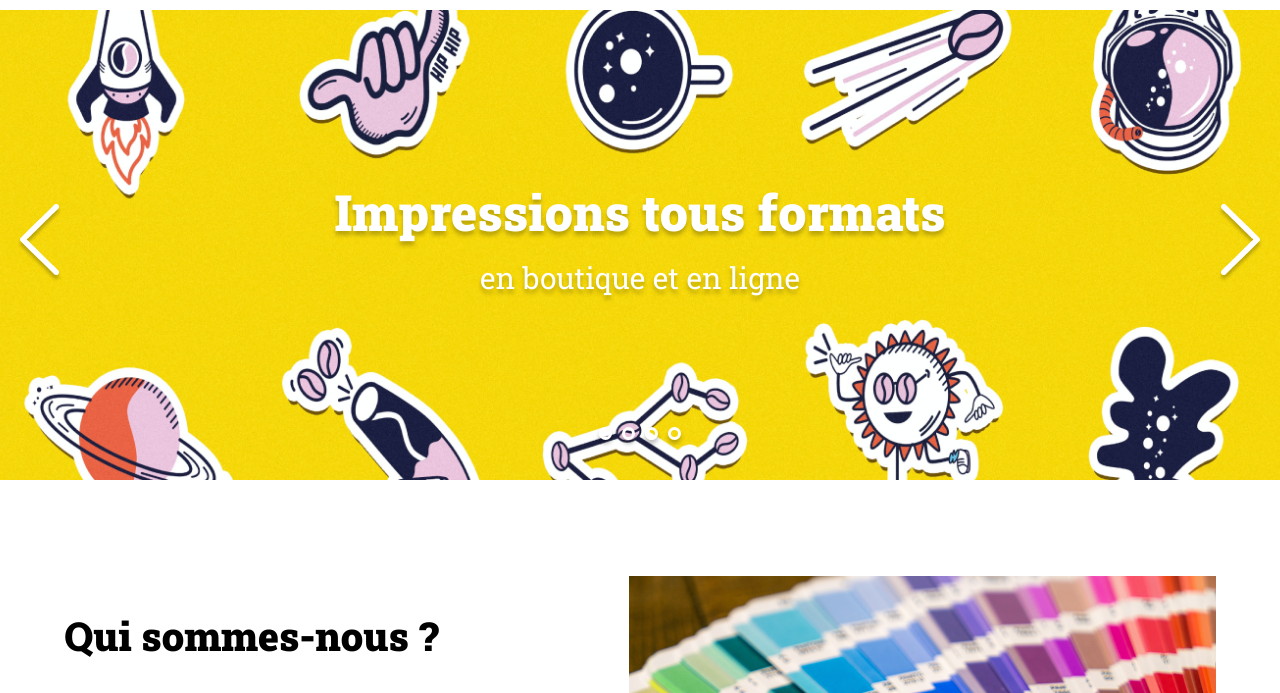
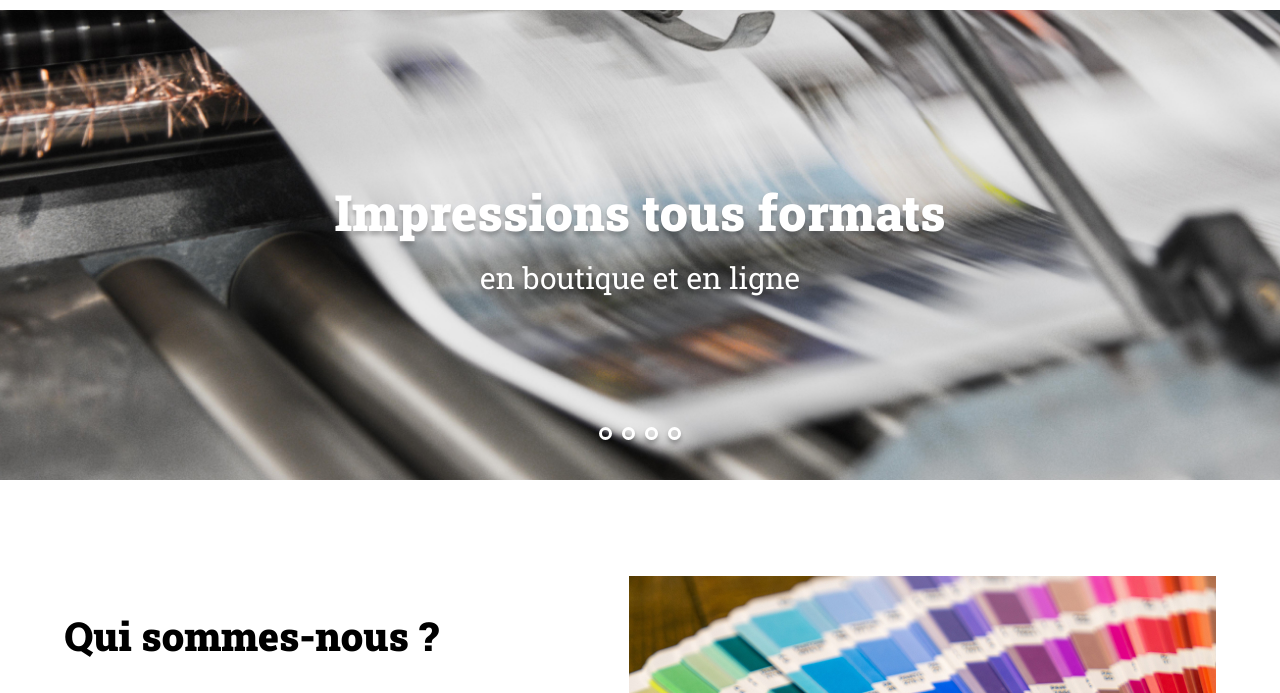
Before and after one commit to augusto-mattos/Print-it-JS-AM, a plain HTML site: page index.html in a window 1280 px wide. Shown: the part 91-784 px from the top of the page. Drawn offline with Linux system fonts and the light colour scheme.

Commit message:
createElement pour les slides/images et les dots

```diff
--- a/assets/script.js
+++ b/assets/script.js
@@ -1,23 +1,55 @@
 const slides = [
 	{
-		"image":"slide1.jpg",
-		"tagLine":"Impressions tous formats <span>en boutique et en ligne</span>"
+		"image":"/assets/images/slideshow/slide1.jpg",
+		"tagLine":"Impressions tous formats", // Le p TagLine a été séparé en deux pour la création du span tagLineSpan ci-dessous
+		"tagLineSpan":"en boutique et en ligne"
 	},
 	{
-		"image":"slide2.jpg",
-		"tagLine":"Tirages haute définition grand format <span>pour vos bureaux et events</span>"
+		"image":"/assets/images/slideshow/slide2.jpg",
+		"tagLine":"Tirages haute définition grand format",
+		"tagLineSpan":"pour vos bureaux et events"
 	},
 	{
-		"image":"slide3.jpg",
-		"tagLine":"Grand choix de couleurs <span>de CMJN aux pantones</span>"
+		"image":"/assets/images/slideshow/slide3.jpg",
+		"tagLine":"Grand choix de couleurs",
+		"tagLineSpan":"de CMJN aux pantones"
 	},
 	{
-		"image":"slide4.png",
-		"tagLine":"Autocollants <span>avec découpe laser sur mesure</span>"
+		"image":"/assets/images/slideshow/slide4.png",
+		"tagLine":"Autocollants",
+		"tagLineSpan":"avec découpe laser sur mesure"
 	}
 ]
 
-let arrowLeft = document.getElementById("arrow_left");
+const banner = slides[0];
+
+const imageSlide = document.createElement("img");
+imageSlide.className = "banner-img"; // insertion de la class dans la div img
+imageSlide.src = banner.image; // indication de la source = l'img vient de l'array qui se trouve dans la constante slides
+
+const tagLine = document.createElement("p");
+tagLine.innerText = banner.tagLine;
+
+const spanElement = document.createElement("span");
+spanElement.innerText = banner.tagLineSpan;
+tagLine.appendChild(spanElement); // Le span est rattaché directement à l'intérieur du paragraphe
+
+const divDots = document.createElement("div");
+divDots.className = "dots";
+
+for (let i=0; i < slides.length; i++) { // dans cette boucle : i commence a partir de 0 ; lorsque i est moins grand que la quantité de slides la boucle continue de vérifier ; et elle rajoute un dot (i++)
+	const dotElement = document.createElement("div");
+dotElement.className = "dot";
+divDots.appendChild(dotElement); // Les dots sont rattachés directement à l'intérieur de la div dots
+}
+
+// Rattachement des éléments générés à la balise #banner
+const divBanner = document.querySelector("#banner");
+divBanner.appendChild(imageSlide);
+divBanner.appendChild(tagLine);
+divBanner.appendChild(divDots);
+
+let arrowLeft = document.getElementById("arrow_left"); // evenements sur les flèches qui devront permettre de passer à la slide précédente ou suivante
 arrowLeft.addEventListener("click", () => {
 	console.log("ça fonctionne à gauche");
 })
--- a/assets/style.css
+++ b/assets/style.css
@@ -38,8 +38,7 @@ footer, header, hgroup, menu, nav, section {
 }
 body {
 	line-height: 1;
-	font-family: Roboto, sans-serif; /* JE RAJOUTE UN FONT-FAMILY AU BODY POUR ETRE SUR QUE TOUTE LA PAGE AURA LA MEME TYPO, SAUF DANS LES CAS OU IL Y AURA UNE DECLARATION QUI LA MODIFIE */
-
+	font-family: Roboto, sans-serif;
 }
 ol, ul {
 	list-style: none;
@@ -55,14 +54,10 @@ table {
 	border-collapse: collapse;
 	border-spacing: 0;
 }
-/* 	CE SELECTEUR EST VIDE. A SUPPRIMER
-body {
-
-} */
 section {
 	margin-block: 6em;
 }
-h2, h3, #banner p { /* CREATION D'UN SELECTEUR QUE POUR INDIQUER CE CHANGEMENT DE TYPOGRAPHIE */
+h2, h3, #banner p {
 	font-family: 'Roboto Slab', sans-serif;
 }
 h2 {
@@ -76,7 +71,7 @@ h3{
 	margin-block: 1em;
 }
 
-p, li { /* LA DECLARATION DE TYPOGRAPHIE EST PASSEE AU BODY */
+p, li {
 	font-size: 16px;
 	line-height: 26px;
 }
@@ -127,9 +122,6 @@ header {
 /* Code CSS en prévision de l'ajout d'un carousel pour la bannière */
 /* Gestion des fleches du carrousel */
 
-/* #banner .arrow { POUR LE MOMENT, CE SELECTEUR NE FAIT PAS DE CHANGEMENT SUR LA PAGE
-	position: absolute;
-}*/
 #banner #arrow_left, /* Le class arrow left et right sont devenues des id */
 #banner #arrow_right {
 	position: absolute;
--- a/index.html
+++ b/index.html
@@ -18,6 +18,7 @@
 </header>
 <main>
 	<div id="banner">
+		<!--
 			<img class="banner-img" src="./assets/images/slideshow/slide1.jpg" alt="Banner Print-it">
 			<img class="banner-img" src="./assets/images/slideshow/slide2.jpg" alt="Banner Print-it">
 			<img class="banner-img" src="./assets/images/slideshow/slide3.jpg" alt="Banner Print-it">
@@ -30,11 +31,12 @@
 			</button>
 			<p>Impressions tous formats <span>en boutique et en ligne</span></p>
 			<div class="dots">
-			<div class="dot"></div>
+				<div class="dot dot_selected"></div>
 				<div class="dot"></div>
 				<div class="dot"></div>
 				<div class="dot"></div>
 			</div>
+		-->
 	</div>
 	<section id="about-us" class="container">
 		<div>
```
Lines whose indentation alone changed are shown as unchanged.
